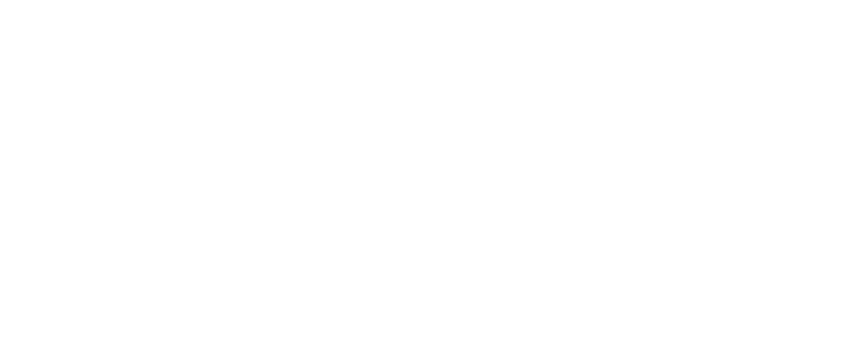
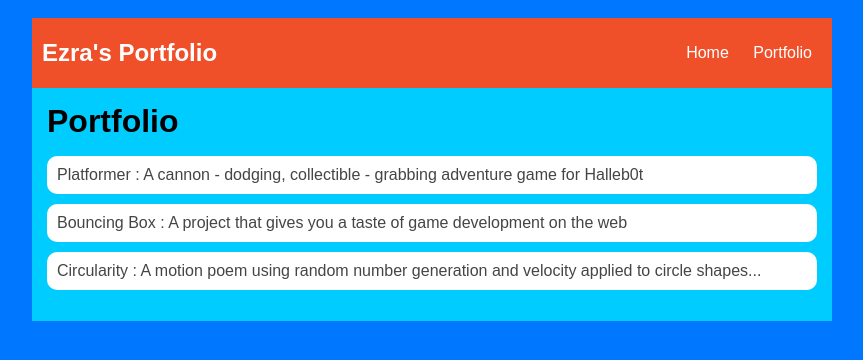
Before and after one commit to EzraClemensIV/EzraClemensIV.github.io, a plain HTML site: page portfolio.html in a window 1280 px wide. Shown: the whole page, without its empty margins (208-1071 px from the left). Drawn offline with Linux system fonts and the light colour scheme.

Commit message:
add portfolio.html file

```diff
--- a/portfolio.html
+++ b/portfolio.html
@@ -0,0 +1,35 @@
+<!DOCTYPE HTML>
+<html>
+    <head>
+        <title>Ezra'sPortfolio</title>
+        <link rel="stylesheet" href="style.css">
+    </head>
+
+    <body>
+      <div id="all-contents">
+        <div id="all-contents">
+            <nav>
+                <h1>Ezra's Portfolio</h1>
+                <ul id="nav-ul">
+                   <li class="nav-li">
+                   <a class="nav-a" href="index.html">Home</a>
+                 </li>
+                 <li class="nav-li">
+                   <a class="nav-a" href="portfolio.html">Portfolio</a>
+                 </li>
+             </ul>
+         </nav>
+         <main>
+            <div class="content">
+                <h1>Portfolio</h1>
+                <ul id="portfolio">
+                    <li><a href="projects/platformer/">Platformer : A cannon - dodging, collectible - grabbing adventure game for Halleb0t</a></li>
+                    <li><a href="projects/bouncing-box/">Bouncing Box : A project that gives you a taste of game development on the web </a></li>
+                    <li><a href="projects/circularity/">Circularity : A motion poem using random number generation and velocity applied to circle shapes...</a></li>
+                </ul>
+            </div>
+         </main>
+     </div>
+      </div>
+    </body>
+</html>
--- a/style.css
+++ b/style.css
@@ -60,3 +60,28 @@ main {
 h2, h3 {
     margin: 0px;
 }
+         /* portfolio styles */
+         .content h1 {
+            color: black;
+        }
+
+        #portfolio {
+            list-style-type: none;
+            padding-left: 0;
+        }
+
+        #portfolio li {
+            background: #fff;
+            padding: 10px;
+            border-radius: 10px;
+            margin-bottom: 10px;
+        }
+
+        #portfolio li:hover {
+            background: #eee;
+        }
+
+        #portfolio a {
+            text-decoration: none;
+            color: #454545;
+        }
```
